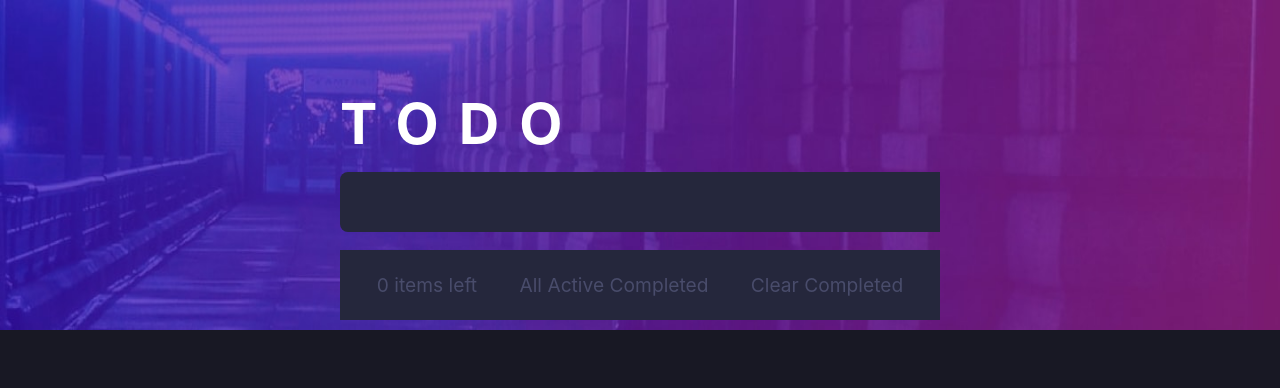
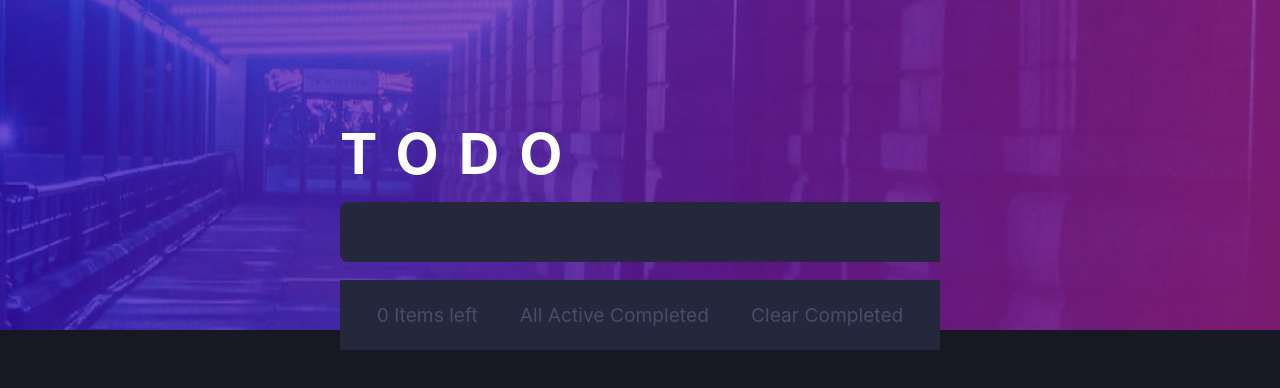
Before and after one commit to fabriciocunhauk/react-to-do-list, a React (Create React App) app: page / in a window 1280 px wide. Shown: the top 388 px of the page. Built offline with nearby package versions, Linux system fonts and the light colour scheme.

Commit message:
Crated todo component

```diff
--- /dev/null
+++ b/src/components/ToDo/ToDo.jsx
@@ -0,0 +1,11 @@
+import React from 'react';
+
+import './to-do.css';
+
+const ToDo = ({ toDoText }) => {
+    return (
+        <li>{toDoText}</li>
+    );
+}
+
+export default ToDo;
--- a/src/components/ToDoList.jsx
+++ b/src/components/ToDoList/ToDoList.jsx
@@ -1,4 +1,5 @@
 import React, { useState } from 'react';
+import ToDo from '../ToDo/ToDo';
 
 import './to-do-list.css';
 
@@ -35,11 +36,11 @@ function ToDoList() {
             <div className="to-dos">
                 <ul className="to-dos-lists">
                     {toDoContent.map((todo, index) => {
-                        return <li key={index}>{todo.toDoText}</li>
+                        return <ToDo key={index} toDoText={todo.toDoText} />
                     })}
                 </ul>
                 <div className="to-do-options">
-                    <p>0 items left</p>
+                    <p>{toDoContent.length} Items left</p>
                     <ul>
                         <li>All</li>
                         <li>Active</li>
--- a/src/components/to-do-list.css
+++ b/src/components/ToDoList/to-do-list.css
@@ -4,9 +4,7 @@
     align-items: center;
     justify-content: space-around;
     width: 600px;
-    margin-top: 90px;
-
-    position: absolute;
+    margin-top: -210px;
 }
 
 form {
@@ -63,6 +61,11 @@ form input {
     color: #494C6B;
 }
 
+.to-do-options>p:hover {
+    color: aqua;
+    cursor: pointer;
+}
+
 .to-do-options>ul {
     display: flex;
     align-items: center;
@@ -70,3 +73,8 @@ form input {
     width: 200px;
     height: 50px;
 }
+
+.to-do-options>ul>li:hover {
+    color: aqua;
+    cursor: pointer;
+}
--- a/src/pages/Main.jsx
+++ b/src/pages/Main.jsx
@@ -1,5 +1,5 @@
 import React from 'react';
-import ToDoList from '../components/ToDoList.jsx';
+import ToDoList from '../components/ToDoList/ToDoList';
 import darkBackground from '../assets/images/bg-desktop-dark.jpg';
 import './main.css';
 
--- a/src/pages/main.css
+++ b/src/pages/main.css
@@ -3,7 +3,7 @@
     flex-direction: column;
     align-items: center;
     width: 100vw;
-    height: 100vh;
+    min-height: 100vh;
     background: #181824;
 }
 
```
Also changed, not shown: src/components/ToDo/to-do.css (added).
